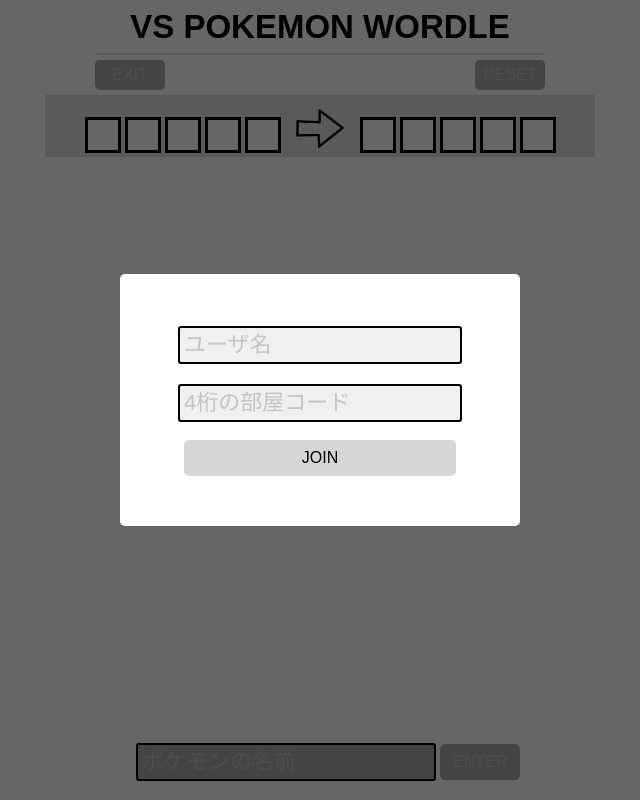
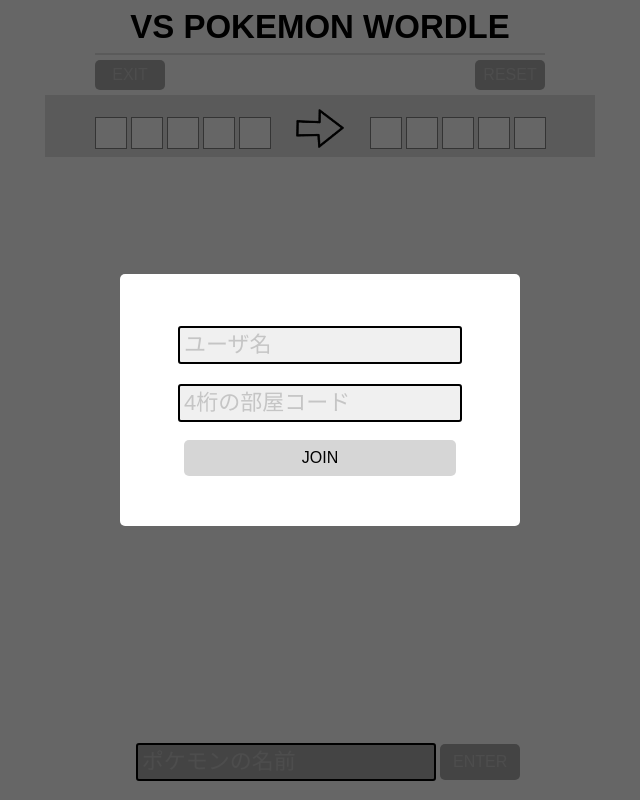
Before and after one commit to Yotty0404/VS_Pokemon_Wordle, a Flask app: page / in a window 1280 px wide. Shown: the whole page, without its empty margins (320-960 px from the left). Run offline with Flask 2, Linux system fonts and the light colour scheme; some libraries are stand-ins or nearby versions.

Commit message:
枠線のスタイル変更

```diff
--- a/static/css/style.css
+++ b/static/css/style.css
@@ -85,7 +85,7 @@ input, button, select, textarea {
 
 .tile {
     font-weight: bold;
-    border: solid 3px #000000;
+    border: solid 1px #838383;
     height: 30px;
     width: 30px;
     display: flex;
```
